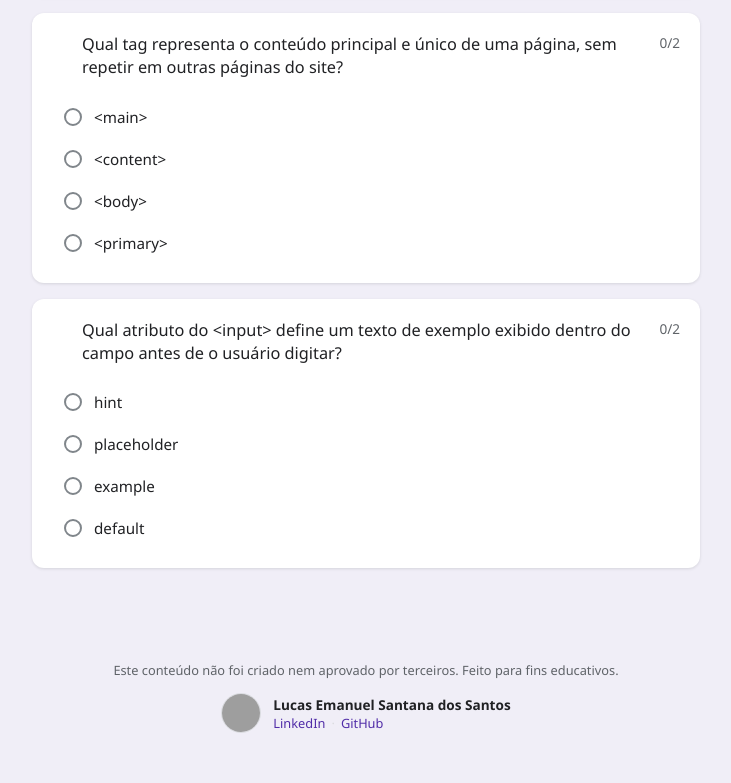
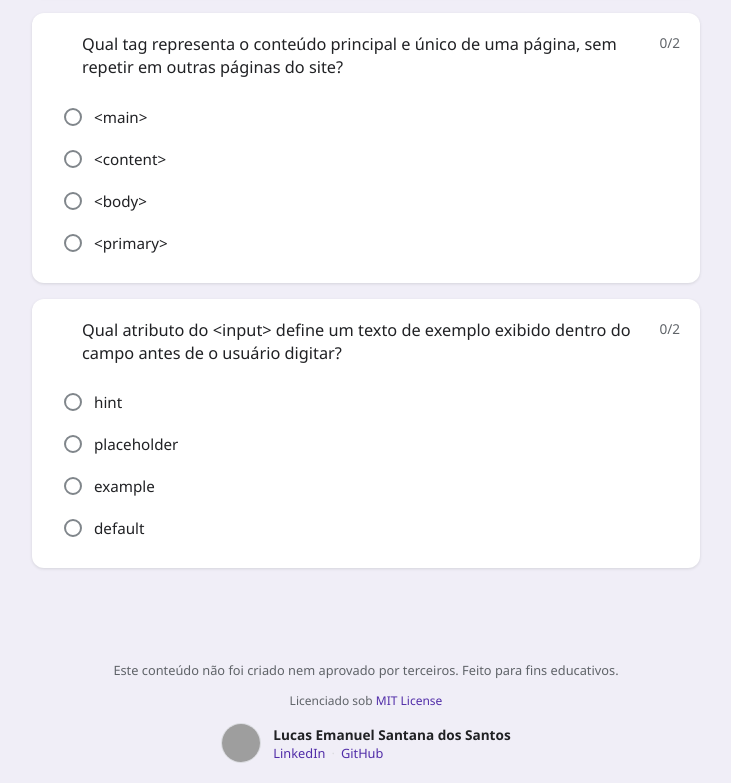
Before and after one commit to lucasinmanuel/educa-code, a plain HTML site: page quiz.html in a window 1280 px wide. Shown: the part 2358-3141 px from the top of the page, without its empty margins (274-1005 px from the left). Before the commit the page ends 3111 px from the top, so only its background shows below. Drawn offline with Linux system fonts and the light colour scheme; grey boxes are pictures that could not be loaded.

Commit message:
first commit

```diff
--- a/css/style.css
+++ b/css/style.css
@@ -416,6 +416,18 @@
   padding: 20px;
 }
 
+.license-note {
+  font-size: 0.75rem;
+  margin: 4px 0 0;
+}
+
+.license-note a {
+  color: var(--purple-dark);
+  text-decoration: none;
+}
+
+.license-note a:hover { text-decoration: underline; }
+
 .author {
   display: flex;
   align-items: center;
--- a/quiz.html
+++ b/quiz.html
@@ -31,6 +31,7 @@
 
     <footer class="footer">
       <p>Este conteúdo não foi criado nem aprovado por terceiros. Feito para fins educativos.</p>
+      <p class="license-note">Licenciado sob <a href="LICENSE" target="_blank" rel="noopener noreferrer">MIT License</a></p>
       <div class="author">
         <img class="author-photo" src="https://github.com/lucasinmanuel.png" alt="Foto de Lucas Emanuel Santana dos Santos">
         <div class="author-info">
```
